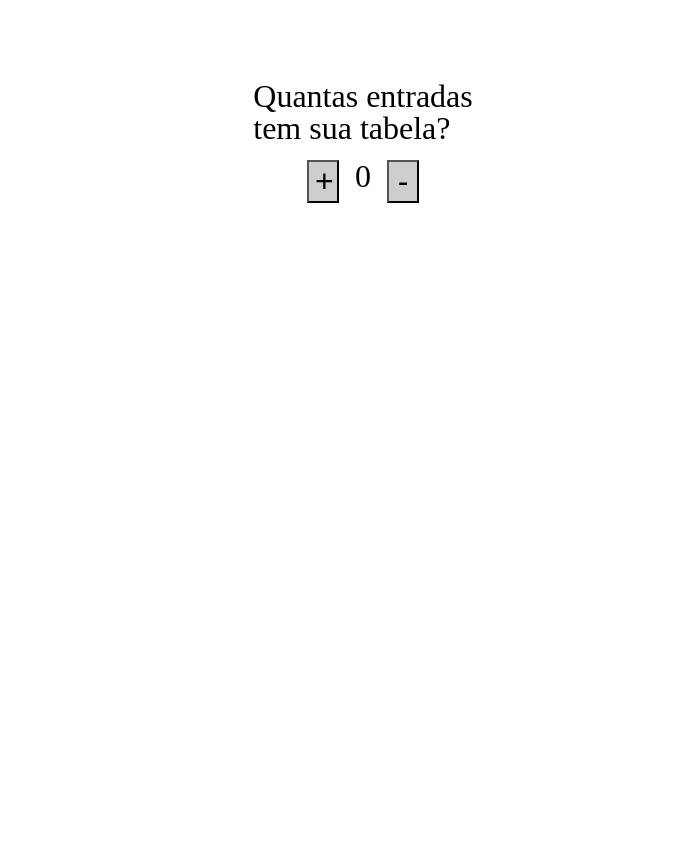
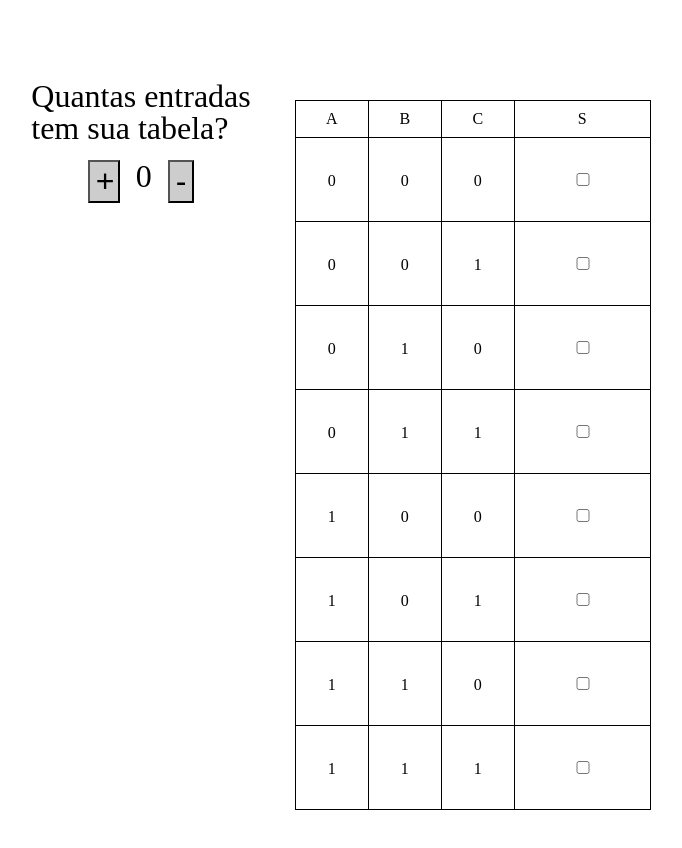
Before and after one commit to eliel358/TvToCi, a plain HTML site: page index.html in a window 1280 px wide. Shown: the whole page, without its empty margins (293-975 px from the left). Drawn offline with Linux system fonts and the light colour scheme.

Commit message:
adicionando checkboxes

```diff
--- a/index.html
+++ b/index.html
@@ -9,16 +9,22 @@
     <script src="./script.js" defer></script>
 </head>
 <body class="row">
-    <div class="tabela" id="tabela">
-    </div>
+
     <div class="column">
 
         <div class="column" style="display: flex;align-items: center;
         justify-content: center; gap: 1em;">
             <p>Quantas entradas <br>tem sua tabela?</p>
-            <div class="row" style="gap: 1em;"><button id="increasevarnumber">+</button><p id="inportnumber">0</p><button id="decreasevarnumber">-</button></div>
+            <div class="row" style="gap: 1em;">
+                <button id="increasevarnumber">+</button>
+                <p id="inportnumber">0</p>
+
+                <button id="decreasevarnumber">-</button>
+            </div>
         </div>
 
     </div>
+    <div class="tabela" id="tabela">
+    </div>
 </body>
 </html>
--- a/script.js
+++ b/script.js
@@ -33,7 +33,7 @@ function createBinaryTable(numVariables) {
         });
 
         const sCell = document.createElement("td");
-        sCell.innerHTML = '<input type="text" style="width: 1em;">';
+        sCell.innerHTML = '<input type="checkbox" id="checkbox'+i+'" style="width: 2em;" >';
 
         row.appendChild(sCell);
 
@@ -43,7 +43,7 @@ function createBinaryTable(numVariables) {
     document.getElementById("tabela").appendChild(table);
 }
 
-const numVariables = 2;
+const numVariables = 3;
 
 document.getElementById('increasevarnumber').addEventListener('click',()=>{
 
@@ -55,3 +55,4 @@ document.getElementById('decreasevarnumber').addEventListener('click',()=>{
     document.getElementById('inportnumber').innerHTML = parseInt(document.getElementById('inportnumber').innerHTML)-1
     createBinaryTable(parseInt(document.getElementById('inportnumber').innerHTML));
 })
+createBinaryTable(numVariables);
--- a/style.css
+++ b/style.css
@@ -9,6 +9,7 @@ body{
     justify-content: center;
     gap: 2em;
     padding-top: 5em;
+    flex-wrap: wrap;
 }
 .row{
     display: flex;
@@ -21,9 +22,17 @@ body{
 table,tr,td{
     border: 1px solid black;
     padding: 2em;
+    width: 1em;
+
+}
+td{
+    /* display: flex; */
+    /* align-items: center;
+    justify-content: center; */
+
 }
 button{
-    width: 1em;
+    max-width: 1em;
     aspect-ratio: 1/1;
     text-align: center;
     background-color: rgba(85, 85, 85, 0.296);
```
